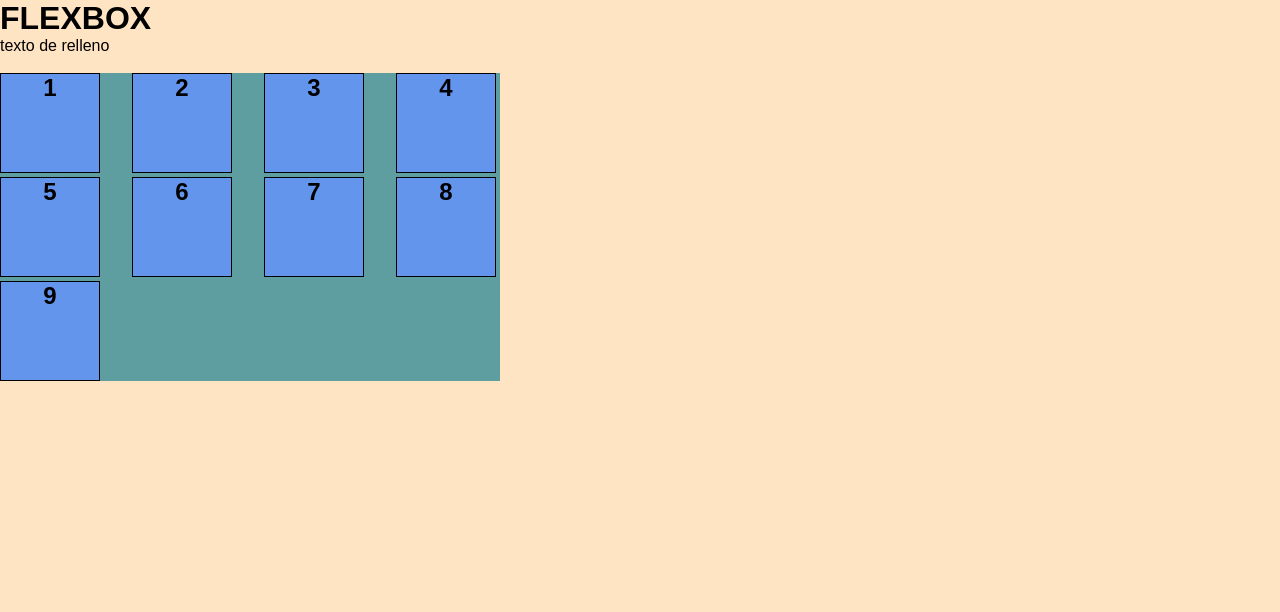
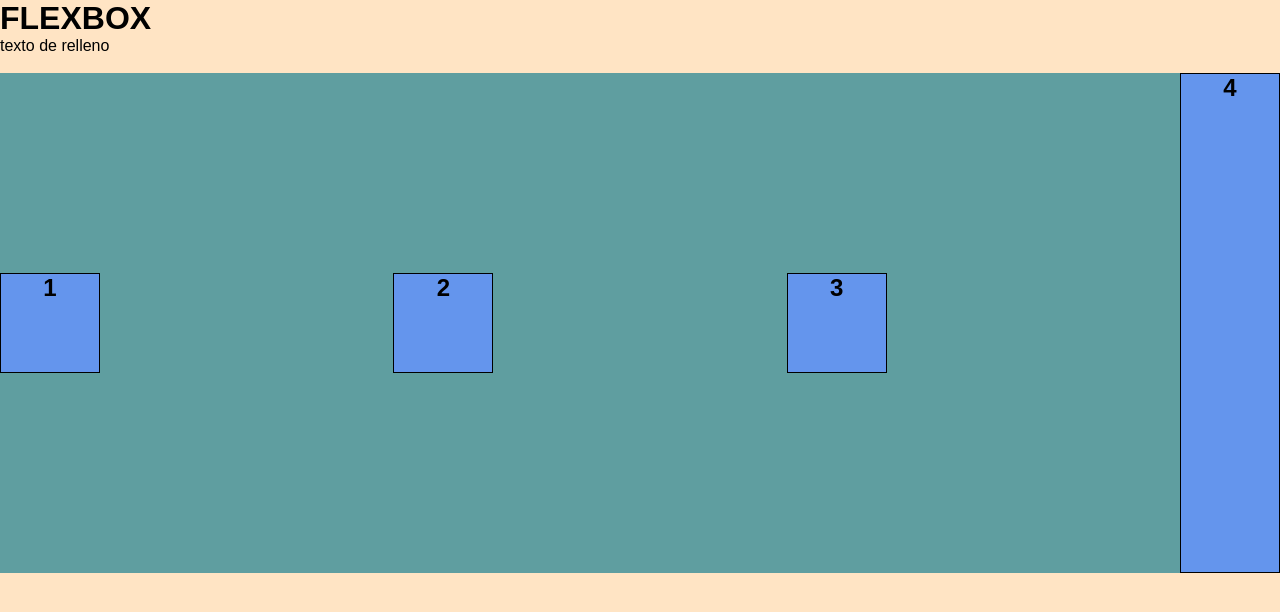
Before and after one commit to Blackbear26/Flexbox, a plain HTML site: page index.html in a window 1280 px wide. Drawn offline with Linux system fonts and the light colour scheme.

Commit message:
aprendimos la propiedad de aling-self

```diff
--- a/index.html
+++ b/index.html
@@ -15,12 +15,7 @@
         <div class="item">1</div>
         <div class="item">2</div>
         <div class="item">3</div>
-        <div class="item">4</div>
-        <div class="item">5</div>
-        <div class="item">6</div>
-        <div class="item">7</div>
-        <div class="item">8</div>
-        <div class="item">9</div>
+        <div class="item solito">4</div>
 </body>
 
 </html>
--- a/style.css
+++ b/style.css
@@ -9,22 +9,14 @@ body {
     font-family: sans-serif;
 }
 
-/* gap -> espacio entre elemntos
-
-recibe valores ene numeros con unidades relativas o absolutas
-
-esta propiedad se pasa al contenedor */
 
 .container {
     background-color: cadetblue;
     display: flex;
-    flex-wrap: wrap;
-    /* gap: 24px; */
-    /*  gap: 3rem; */
-    column-gap: 16px; /* espacio entre los elementos vertical */
-    row-gap: 32px; /* espacio entre los elementos orizontal */
-    gap: 4px 32px;
-    width: 500px;
+    height: 500px;
+    align-items: center;
+    justify-content: space-between;
+
 }
 
 .item {
@@ -37,3 +29,19 @@ esta propiedad se pasa al contenedor */
     font-weight: bold;
     border: 1px solid;
 }
+
+.solito{
+    align-self: stretch;
+    height: auto;
+}
+
+/* aling-self -> se pasa a uno varios elementos en particular
+
+va a alinear en el eje transbersal a ese elemento unicamnete . y sobre escribe la propiedad de aling-items y su valor si se a declarado en el contenedor
+
+recibe los mismos valores que aling-items
+
+starty, end, center, astrecth, baseling
+
+
+*/
```
